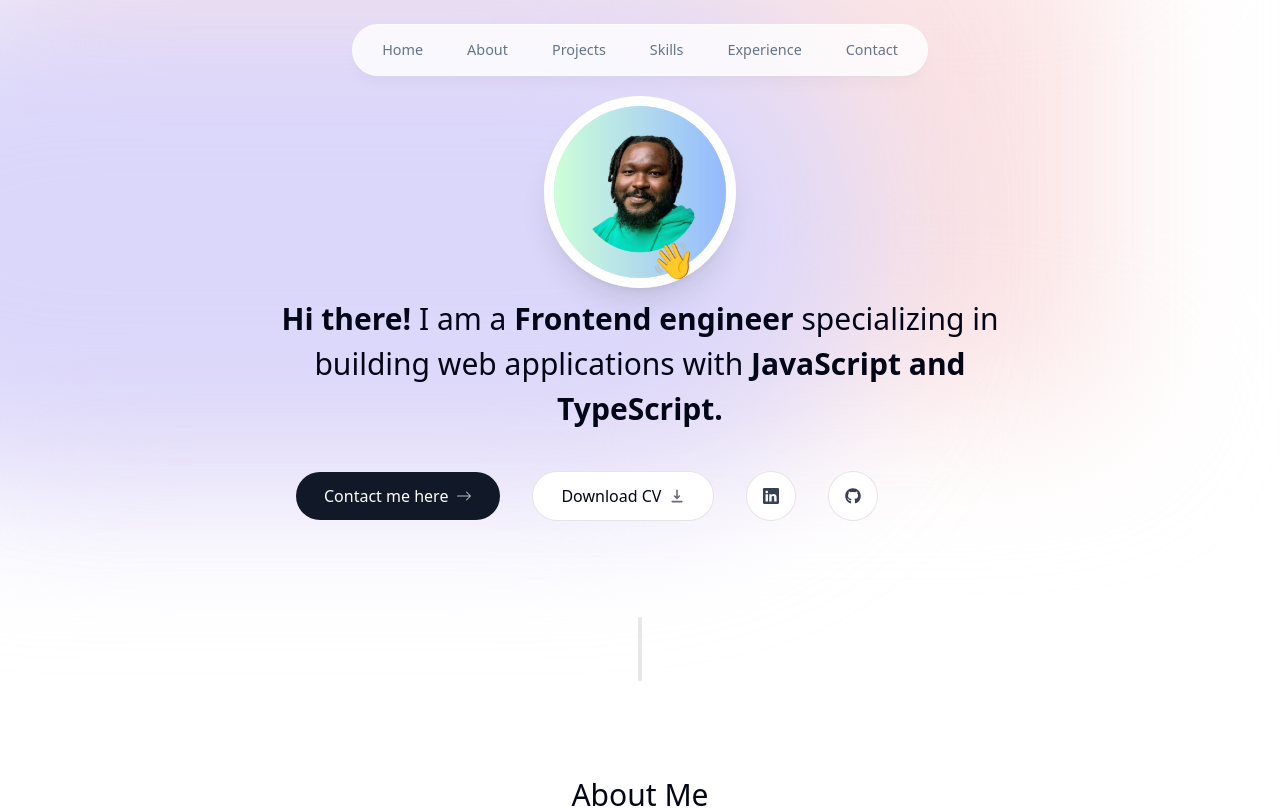
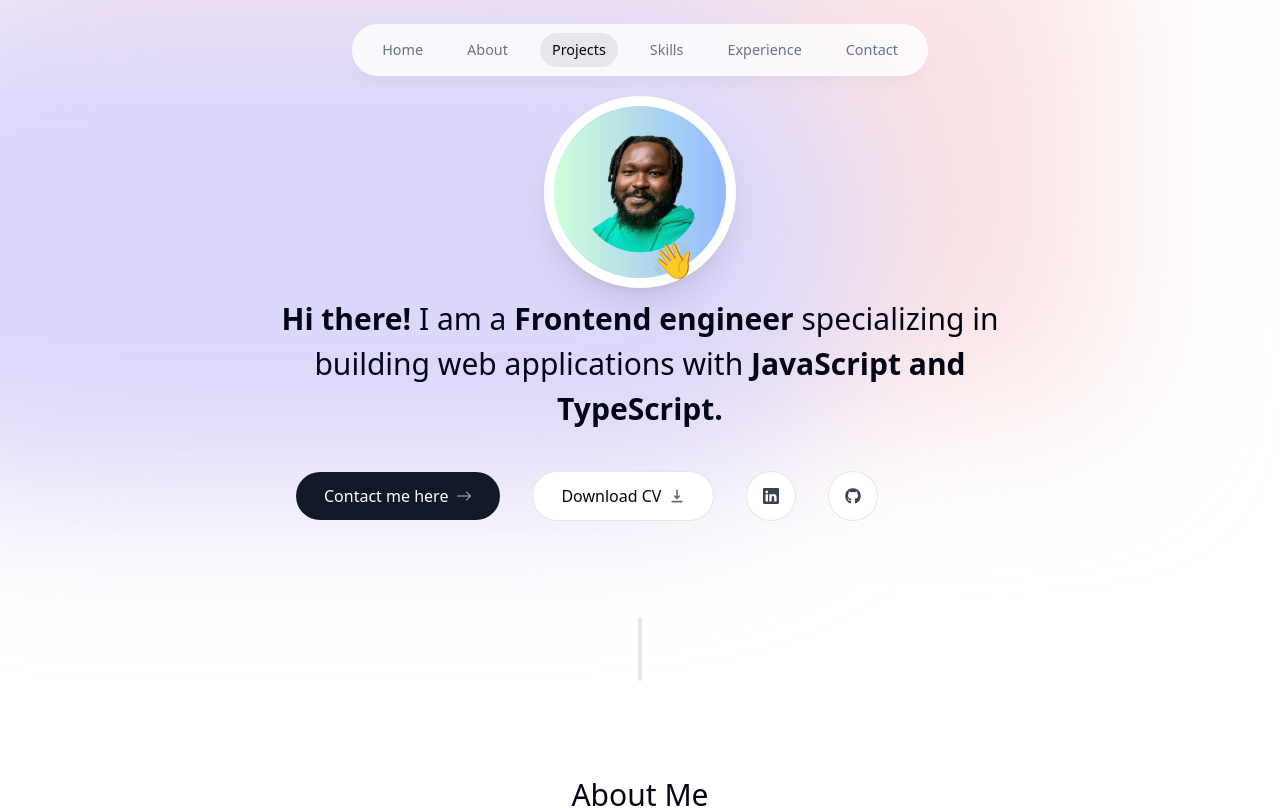
Before and after one commit to kelvinSeamount/new-portfolio, a Next.js app: page / in a window 1280 px wide. Shown: the top 808 px of the page. Built offline with nearby package versions, Linux system fonts and the light colour scheme.

Commit message:
Refactor scroll functionality

```diff
--- a/app/components/about.tsx
+++ b/app/components/about.tsx
@@ -1,14 +1,23 @@
 "use client";
 import { motion } from "framer-motion";
-import React from "react";
+import React, { useEffect } from "react";
 import SectionHeading from "./section-heading";
 import { useInView } from "react-intersection-observer";
+import useActiveContext from "../context/use.active-context";
 
 const About = () => {
   //improve scroll in view function
   const { ref, inView } = useInView({
     threshold: 0.75,
   });
+
+  const { setActive, timeClick } = useActiveContext();
+
+  useEffect(() => {
+    if (inView && Date.now() - timeClick > 1000) {
+      setActive("About");
+    }
+  }, [inView, setActive, timeClick]);
 
   return (
     <motion.section
--- a/app/components/header.tsx
+++ b/app/components/header.tsx
@@ -3,8 +3,13 @@ import React from "react";
 import { links } from "../lib/data";
 import Link from "next/link";
 import { motion } from "framer-motion";
+import { clsx } from "clsx";
+import useActiveContext from "../context/use.active-context";
 
 const Header = () => {
+  //SET ACTIVE LINKS
+  const { active, setActive, setTimeClick } = useActiveContext();
+
   return (
     <header className="relative z-[999]">
       <motion.div
@@ -17,15 +22,31 @@ const Header = () => {
           {links.map((link) => (
             <motion.li
               key={link.hash}
-              className="h-3/4 flex items-center justify-center"
+              className="h-3/4 flex items-center justify-center relative"
               initial={{ y: -100, opacity: 0 }}
               animate={{ y: 0, opacity: 1 }}
             >
               <Link
                 href={link.hash}
-                className="flex w-full items-center px-3 py-3 hover:text-slate-950 transition"
+                className={clsx(
+                  "flex w-full items-center px-3 py-3 hover:text-slate-950 transition",
+                  {
+                    "text-slate-950": active === link.name,
+                  }
+                )}
               >
                 {link.name}
+                {link.name === active ? (
+                  <motion.span
+                    layoutId="active"
+                    transition={{
+                      type: "spring",
+                      stiffness: 380,
+                      damping: 70,
+                    }}
+                    className="bg-gray-200 rounded-full absolute inset-0 -z-10"
+                  ></motion.span>
+                ) : null}
               </Link>
             </motion.li>
           ))}
--- a/app/components/hero.tsx
+++ b/app/components/hero.tsx
@@ -1,12 +1,13 @@
 "use client";
 import { motion } from "framer-motion";
 import Image from "next/image";
-import React from "react";
+import React, { useEffect } from "react";
 import { BsArrowRight, BsLinkedin } from "react-icons/bs";
 import { HiDownload } from "react-icons/hi";
 import { FaGithub } from "react-icons/fa";
 import Link from "next/link";
 import { useInView } from "react-intersection-observer";
+import useActiveContext from "../context/use.active-context";
 
 const Hero = () => {
   //improve scroll in view function
@@ -14,10 +15,20 @@ const Hero = () => {
   const { ref, inView } = useInView({
     threshold: 0.5,
   });
+
+  const { setActive, timeClick } = useActiveContext();
+
+  useEffect(() => {
+    if (inView && Date.now() - timeClick > 1000) {
+      setActive("Home");
+    }
+  }, [inView, setActive, timeClick]);
+
   return (
     <section
       className="max-w-[50rem] text-center mb-28 sm:mb-0 scroll-mt-[100rem]"
       id="home"
+      ref={ref}
     >
       <div className="flex items-center justify-center">
         <div className="relative">
--- a/app/components/projects.tsx
+++ b/app/components/projects.tsx
@@ -1,15 +1,24 @@
 "use client";
-import React from "react";
+import React, { useEffect } from "react";
 import SectionHeading from "./section-heading";
 import { projectData } from "../lib/data";
 import MyProjects from "./myprojects";
 import { useInView } from "react-intersection-observer";
+import useActiveContext from "../context/use.active-context";
 
 const Projects = () => {
   //improve scroll in view function
   const { ref, inView } = useInView({
     threshold: 0.5,
   });
+
+  const { setActive, timeClick } = useActiveContext();
+
+  useEffect(() => {
+    if (inView && Date.now() - timeClick > 1000) {
+      setActive("Projects");
+    }
+  }, [inView, setActive, timeClick]);
 
   return (
     <section id="projects" ref={ref} className="scroll-mt-28">
```
